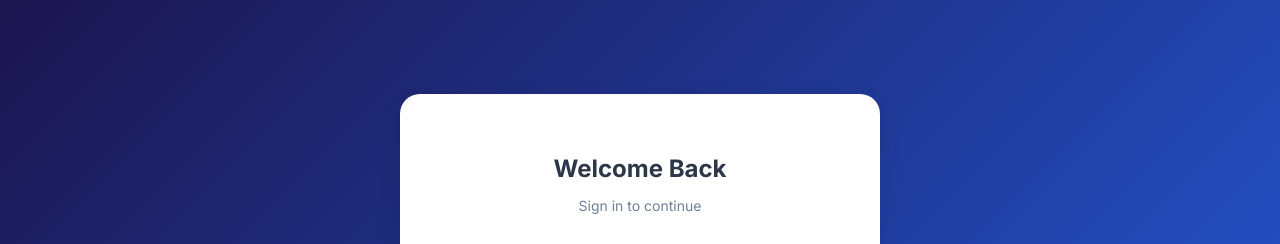
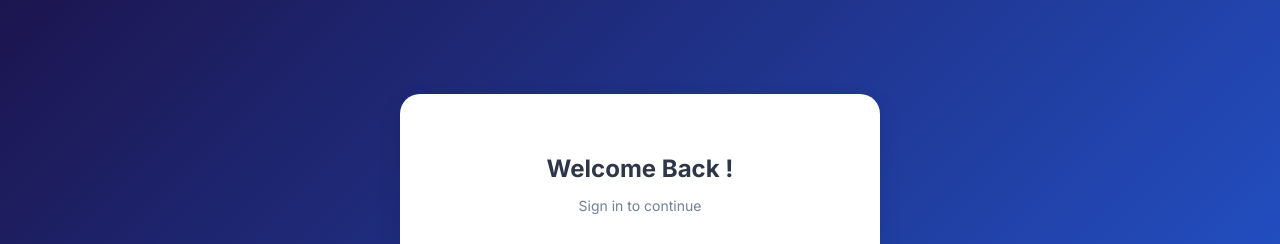
Before and after one commit to JibJuke/SKRAVL, a React (Vite) app: page /auth in a window 1280 px wide. Shown: the top 244 px of the page. Built offline with nearby package versions, Linux system fonts and the light colour scheme; no server answers.

Commit message:
Welcome !
Added !

```diff
--- a/src/components/Auth.jsx
+++ b/src/components/Auth.jsx
@@ -95,7 +95,7 @@ const Auth = () => {
     <div className="auth-container">
       <div className="auth-box">
         <div className="auth-header">
-          <h2>{isLogin ? "Welcome Back" : "Create Account"}</h2>
+          <h2>{isLogin ? "Welcome Back !" : "Create Account"}</h2>
           <p>{isLogin ? "Sign in to continue" : "Join us today"}</p>
         </div>
 
```
Also changed, not shown: 1 other file (tests, documents, lock files or other folders).
